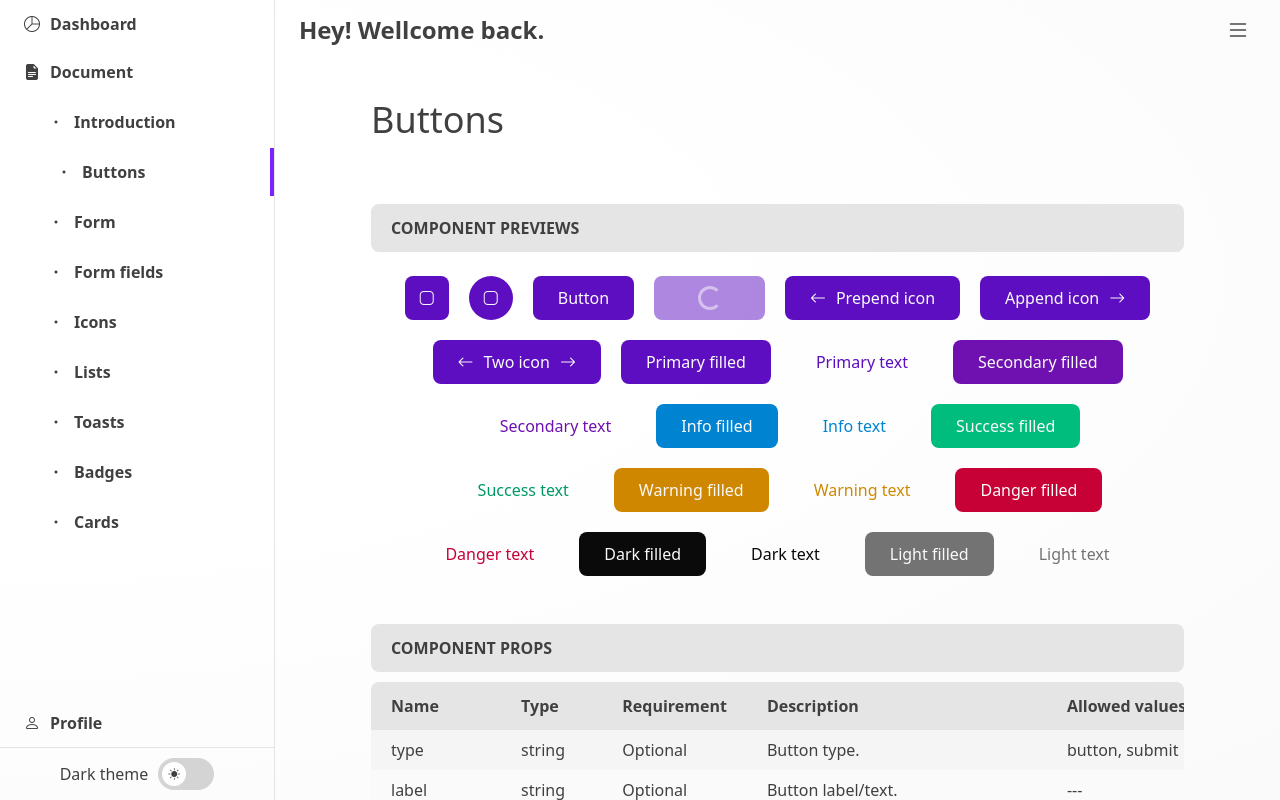
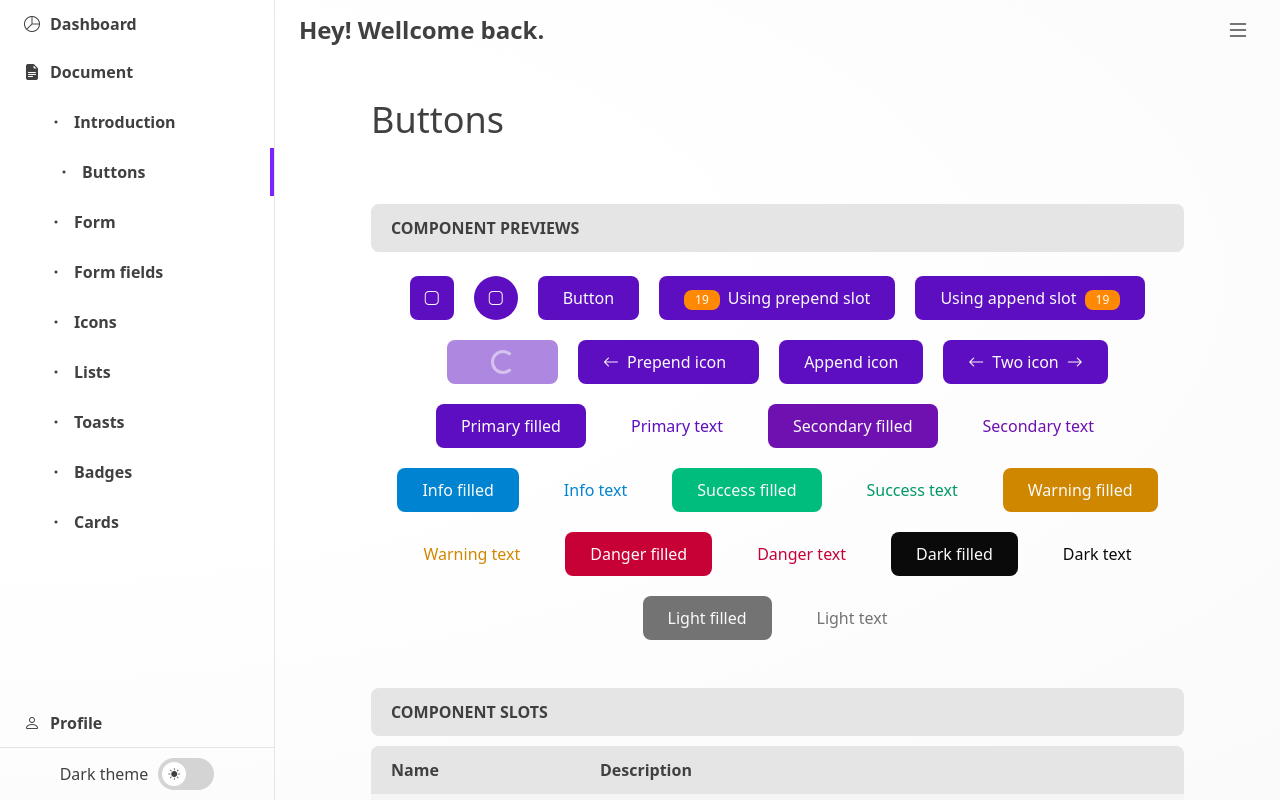
Before and after one commit to ernandesrs/pproj_vapp, a Vue app: page /dashboard/docs/buttons in a window 1280 px wide. Built offline with nearby package versions, Linux system fonts and the light colour scheme.

Commit message:
button component: add prepend and append slot

```diff
--- a/src/components/ui/CButton.vue
+++ b/src/components/ui/CButton.vue
@@ -12,9 +12,19 @@
         <div class="relative z-0 w-full h-full flex justify-center items-center" :class="{
             'opacity-0': props.loading
         }">
-            <CIcon v-if="props.icon" :name="props.icon" :prepend="props.icon && props.label ? true : false" />
+            <div v-if="props.icon || $slots.prepend" :class="{
+                'mr-2': (props.icon || $slots.prepend) && props.label
+            }">
+                <CIcon v-if="props.icon" :name="props.icon" />
+                <slot name="prepend" />
+            </div>
             <span class="inline-block" v-if="props.label" v-text="props.label"></span>
-            <CIcon v-if="props.appendIcon" :name="props.appendIcon" append />
+            <div v-if="props.icon || $slots.append" :class="{
+                'ml-2': (props.icon || $slots.append) && props.label
+            }">
+                <CIcon v-if="props.appendIcon" :name="props.appendIcon" />
+                <slot name="append" />
+            </div>
         </div>
 
     </button>
--- a/src/views/dash/doc/ButtonsView.vue
+++ b/src/views/dash/doc/ButtonsView.vue
@@ -8,6 +8,16 @@
                 texts: [
                 ],
                 componentDoc: {
+                    slots: [
+                        {
+                            name: 'prepend',
+                            desc: 'A slot in left side.'
+                        },
+                        {
+                            name: 'append',
+                            desc: 'A slot in right side.'
+                        }
+                    ],
                     props: [
                         {
                             name: 'type',
@@ -74,6 +84,16 @@
                 <CButton icon="app" />
                 <CButton icon="app" circle />
                 <CButton label="Button" />
+                <CButton label="Using prepend slot">
+                    <template #prepend>
+                        <CBadge label="19" color="warning" />
+                    </template>
+                </CButton>
+                <CButton label="Using append slot">
+                    <template #append>
+                        <CBadge label="19" color="warning" />
+                    </template>
+                </CButton>
                 <CButton label="Loading" loading />
                 <CButton icon="arrow-left" label="Prepend icon" />
                 <CButton append-icon="arrow-right" label="Append icon" />
@@ -109,6 +129,16 @@
                 <CButton icon="app" />
                 <CButton icon="app" circle />
                 <CButton label="Button" />
+                <CButton label="Using prepend slot">
+                    <template #prepend>
+                        <CBadge label="19" color="warning" />
+                    </template>
+</CButton>
+<CButton label="Using append slot">
+    <template #append>
+                        <CBadge label="19" color="warning" />
+                    </template>
+</CButton>
 <CButton label="Loading" loading />
 <CButton icon="arrow-left" label="Prepend icon" />
 <CButton append-icon="arrow-right" label="Append icon" />
@@ -145,6 +175,7 @@
 
 import CDocSection from '@/components/dashboard/CDocSection.vue';
 import CPage from '@/components/dashboard/CPage.vue';
+import CBadge from '@/components/ui/CBadge.vue';
 import CButton from '@/components/ui/CButton.vue';
 
 </script>
```
Lines whose indentation alone changed are shown as unchanged.
